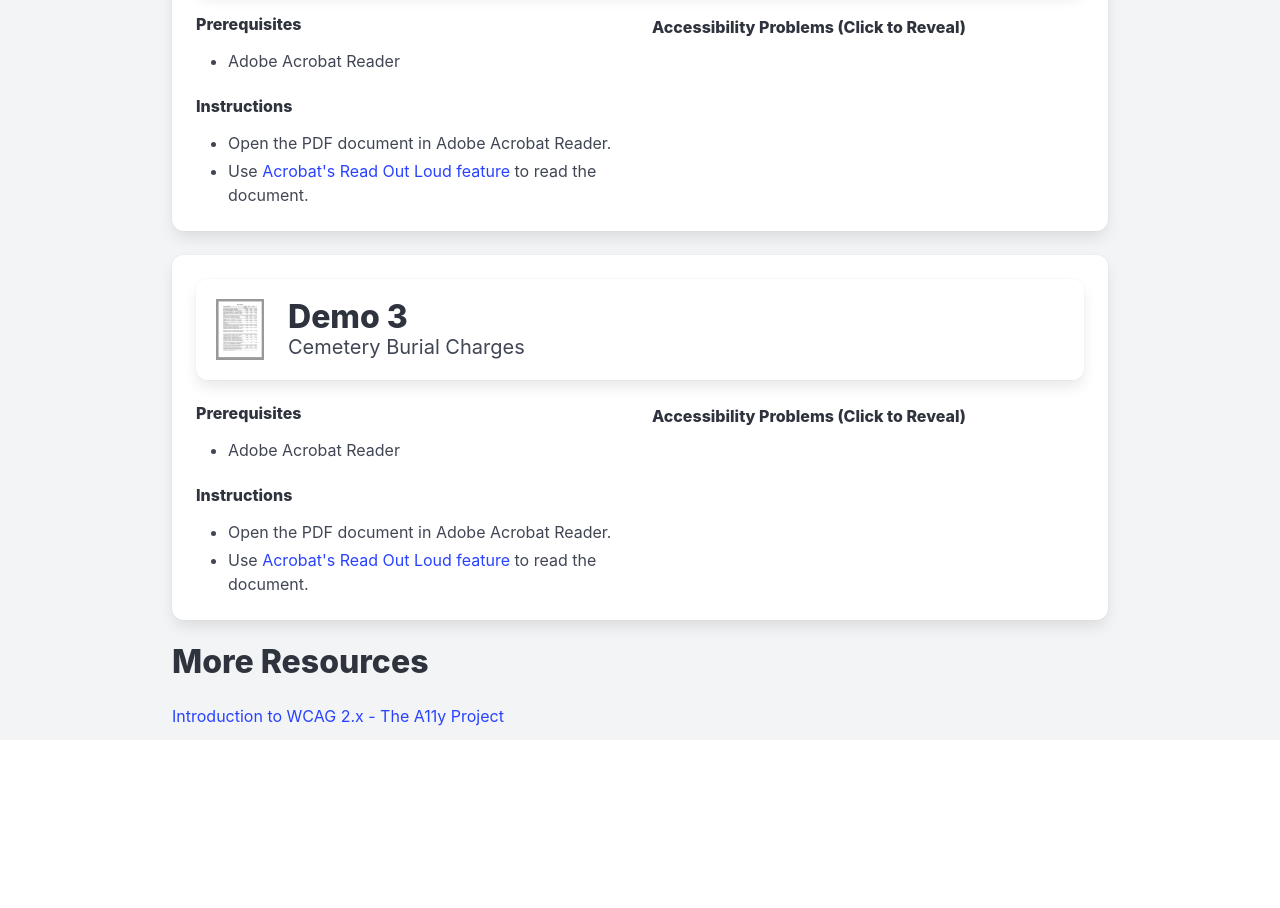
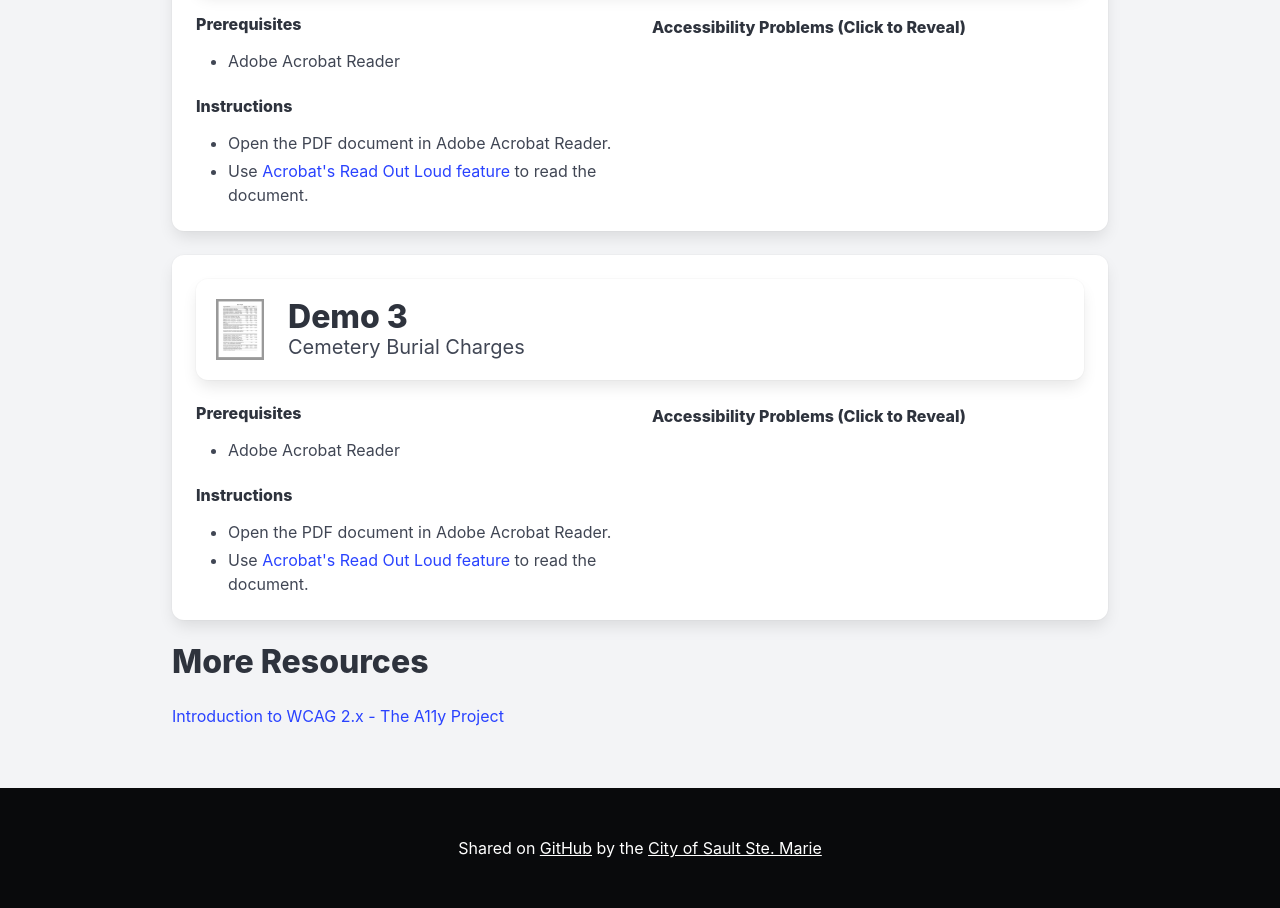
Before and after one commit to cityssm/accessibility-demo-2024, a plain HTML site: page index.html in a window 1280 px wide. Shown: the part 761-1669 px from the top of the page. Before the commit the page ends 1501 px from the top, so only its background shows below. Drawn offline with nearby package versions, Linux system fonts and the light colour scheme.

Commit message:
add footer

```diff
--- a/index.html
+++ b/index.html
@@ -268,7 +268,13 @@
         </ul>
       </section>
     </main>
-
+    <footer class="has-text-centered has-background-black has-text-white py-6 mt-6">
+      Shared
+      on
+      <a class="has-text-white is-underlined" href="https://github.com/cityssm/accessibility-demo-2024" target="_blank">GitHub</a>
+      by the
+      <a class="has-text-white is-underlined" href="https://saultstemarie.ca" target="_blank">City of Sault Ste. Marie</a>
+    </footer>
     <script>
       (() => {
         function toggleContent(clickEvent) {
```
